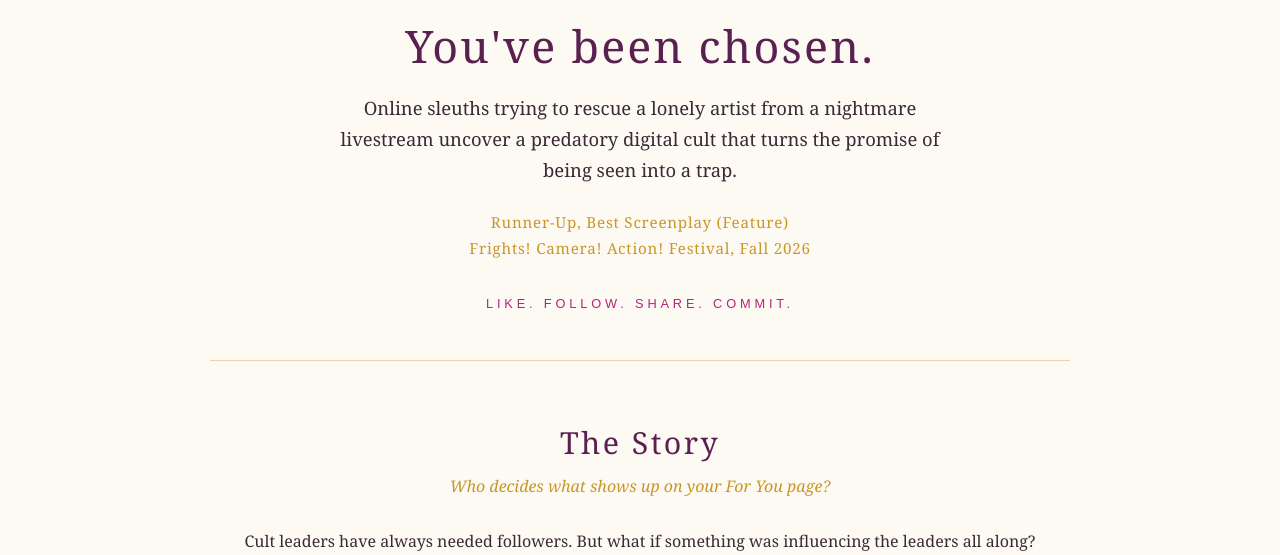
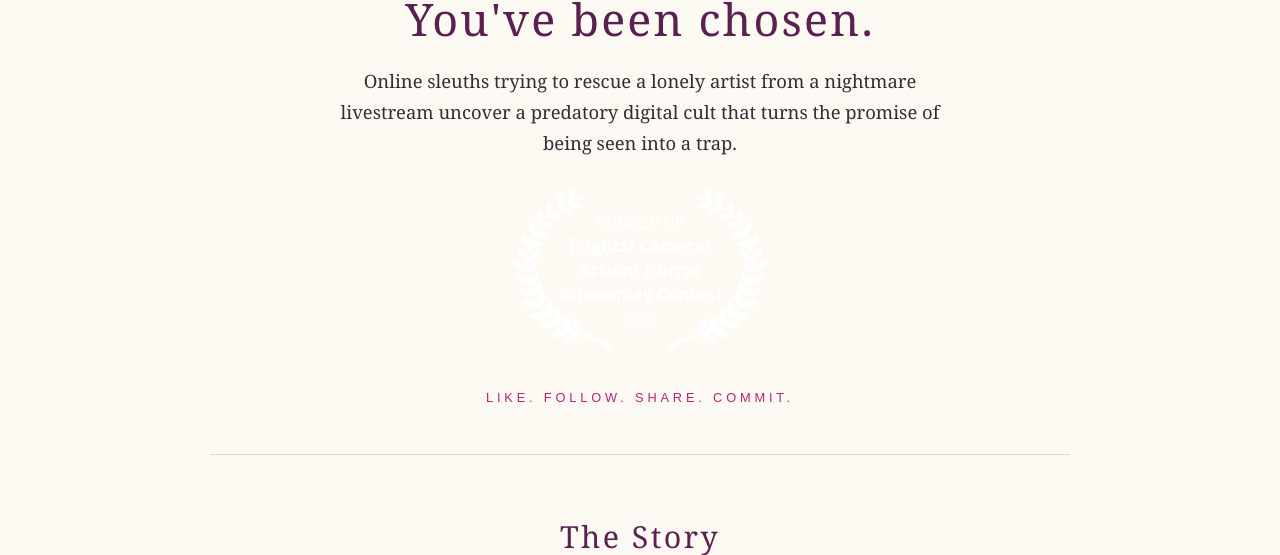
Before and after one commit to Ktclemons9/foryouthemovie, a plain HTML site: page index.html in a window 1280 px wide. Shown: the part 553-1108 px from the top of the page. Drawn offline with Linux system fonts and the light colour scheme.

Commit message:
Update index.html

````diff
--- a/index.html
+++ b/index.html
@@ -1,6 +1,6 @@
-Sorry, my last message cut off before the code. Here's the full page again with the lighter background. The only changes are the background, which is now nearly white, and the cards, which are now pure white.
+Got it. Here’s the full page again with your laurel image in place of the gold text, sitting just under the logline.
 
-```html
+html
 <!DOCTYPE html>
 <html lang="en">
 <head>
@@ -53,10 +53,11 @@ max-width: 640px;
       margin: 0 auto 1.5rem;
       font-size: 1.15rem;
     }
-.laurel {
-color: var(--gold);
-font-size: 0.95rem;
-letter-spacing: 0.05em;
+    .laurel-img {
+      width: min(260px, 60vw);
+      height: auto;
+      margin: 0.5rem auto 0;
+      display: block;
     }
     .tagline {
       font-family: Arial, sans-serif;
@@ -169,7 +170,7 @@ font-family: Arial, sans-serif;
     <img class="crest" src="Seismic%20Crest%20For%20You_Back.png" alt="For You crest">
     <h1 class="chosen">You've been chosen.</h1>
     <p class="logline">Online sleuths trying to rescue a lonely artist from a nightmare livestream uncover a predatory digital cult that turns the promise of being seen into a trap.</p>
-<p class="laurel">Runner-Up, Best Screenplay (Feature)<br>Frights! Camera! Action! Festival, Fall 2026</p>
+    <img class="laurel-img" src="RUNNERUP-FrightsCameraActionHorrorScreenplayContest-2026.png" alt="Runner-Up, Best Screenplay, Frights! Camera! Action! Horror Screenplay Contest 2026">
     <p class="tagline">LIKE. FOLLOW. SHARE. COMMIT.</p>
   </header>
 
````
Lines whose indentation alone changed are shown as unchanged.
